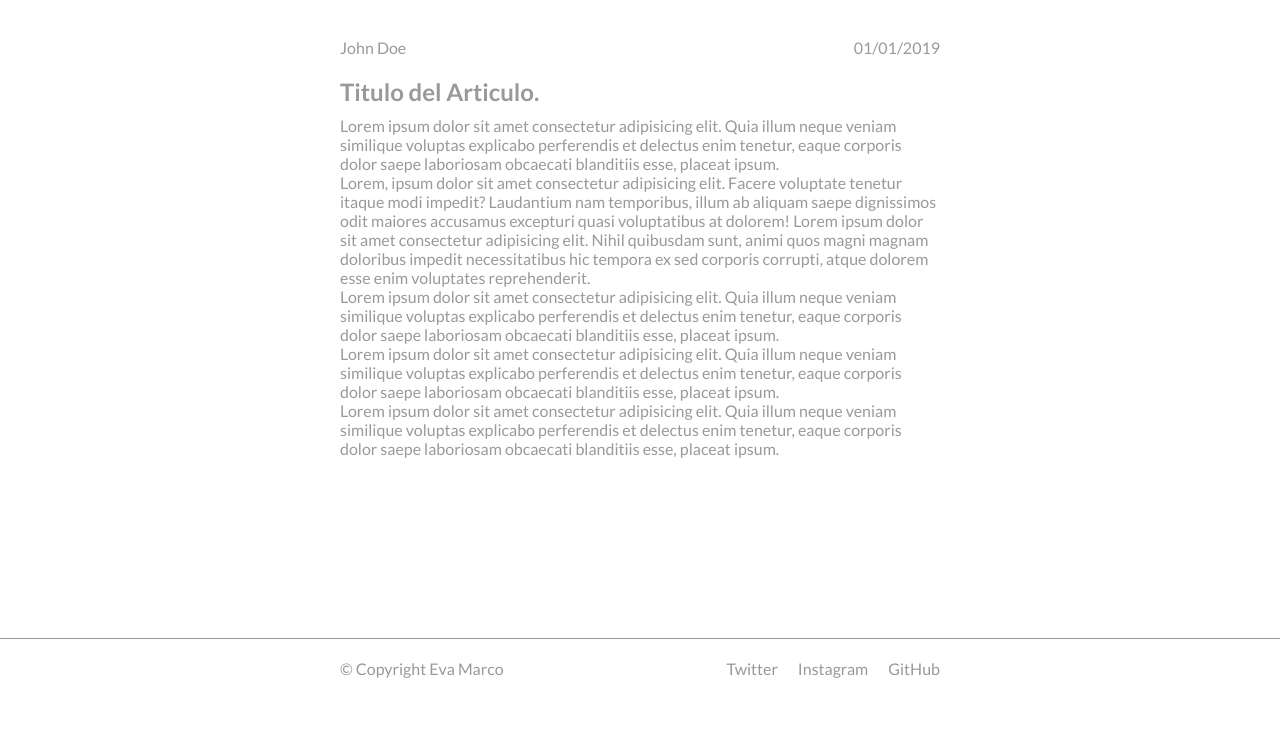
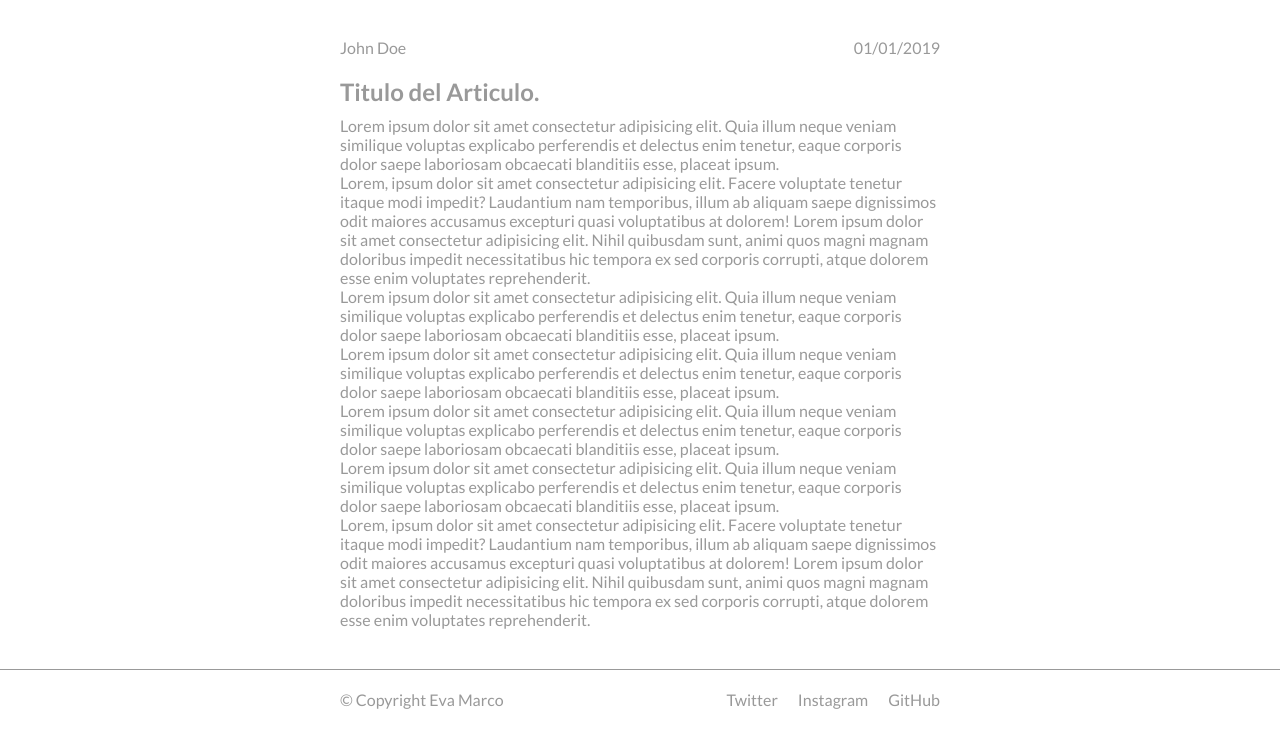
Before and after one commit to EvaMarco/Adalab_Flexbox_Blog-Example, a plain HTML site: page index.html in a window 1280 px wide. Shown: the part 102-831 px from the top of the page. Before the commit the page ends 800 px from the top, so only its background shows below. Drawn offline with Linux system fonts and the light colour scheme.

Commit message:
Modify index.html

```diff
--- a/index.html
+++ b/index.html
@@ -72,6 +72,23 @@
             enim tenetur, eaque corporis dolor saepe laboriosam obcaecati
             blanditiis esse, placeat ipsum.
           </p>
+          <p class="text">
+            Lorem ipsum dolor sit amet consectetur adipisicing elit. Quia illum
+            neque veniam similique voluptas explicabo perferendis et delectus
+            enim tenetur, eaque corporis dolor saepe laboriosam obcaecati
+            blanditiis esse, placeat ipsum.
+          </p>
+          <p class="text">
+            Lorem, ipsum dolor sit amet consectetur adipisicing elit. Facere
+            voluptate tenetur itaque modi impedit? Laudantium nam temporibus,
+            illum ab aliquam saepe dignissimos odit maiores accusamus excepturi
+            quasi voluptatibus at dolorem! Lorem ipsum dolor sit amet
+            consectetur adipisicing elit. Nihil quibusdam sunt, animi quos magni
+            magnam doloribus impedit necessitatibus hic tempora ex sed corporis
+            corrupti, atque dolorem esse enim voluptates reprehenderit.
+          </p>
+
+
 
 
         </article>
```
